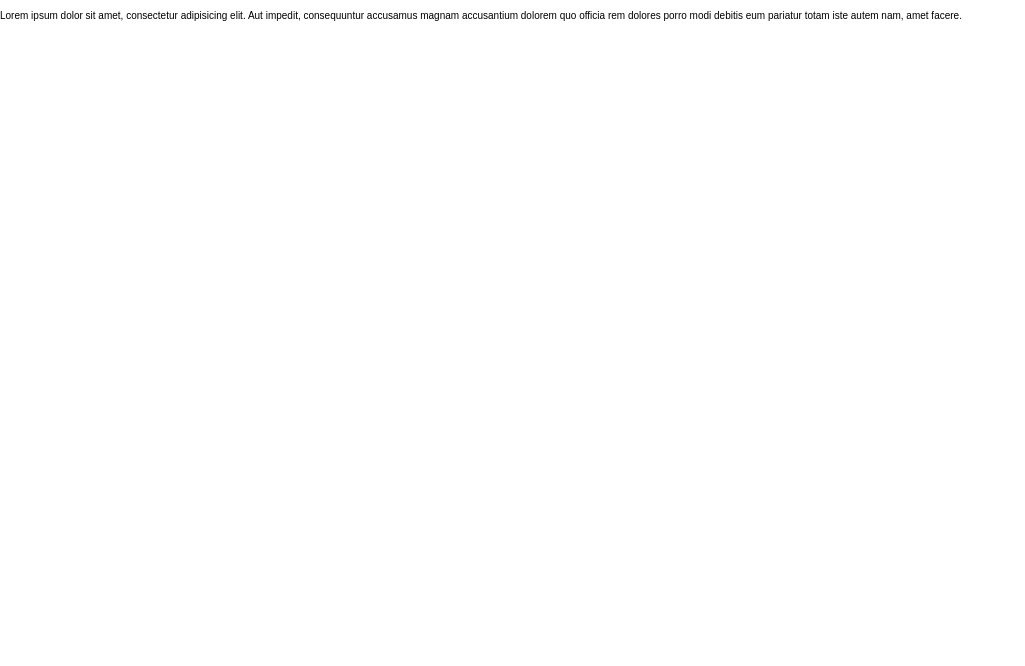
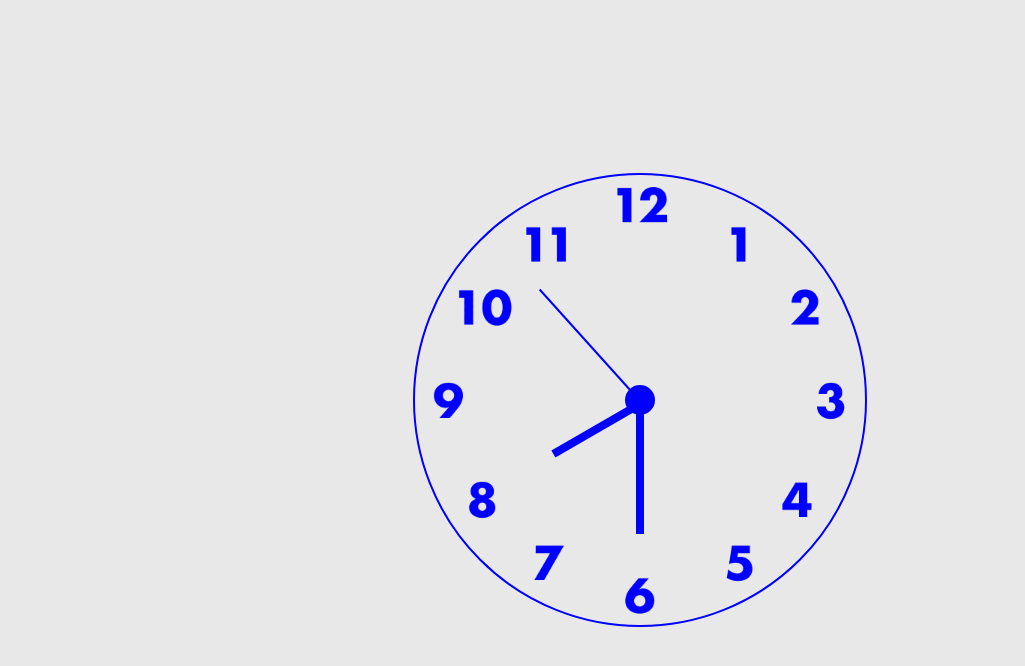
Before and after one commit to keellyp/JavaScript30, a plain HTML site: page cssclock/index.html in a window 1280 px wide. Shown: the whole page, without its empty margins (0-1025 px from the left). Drawn offline with Linux system fonts and the light colour scheme.

Commit message:
:sparkles: Create clock
Signed-off-by: keellyp <kelly.phan@hetic.net>

```diff
--- a/cssclock/index.html
+++ b/cssclock/index.html
@@ -7,7 +7,14 @@
 </head>
 <body>
 
-<p>Lorem ipsum dolor sit amet, consectetur adipisicing elit. Aut impedit, consequuntur accusamus magnam accusantium dolorem quo officia rem dolores porro modi debitis eum pariatur totam iste autem nam, amet facere.</p>
+    <div class="clock">
+        <div class="clock-face">
+            <div class="hand hand-sec"></div>
+            <div class="hand hand-min"></div>
+            <div class="hand hand-hours"></div>
+        </div>
+    </div>
+
     <script type="text/javascript" src="main.js"></script>
 </body>
 </html>
--- a/cssclock/main.js
+++ b/cssclock/main.js
@@ -0,0 +1,22 @@
+const handSeconds = document.querySelector('.hand-sec');
+const handMinutes = document.querySelector('.hand-min');
+const handHours = document.querySelector('.hand-hours');
+
+function setDate()
+{
+    const now = new Date();
+
+    const seconds = now.getSeconds();
+    const secondsDegrees = (seconds * 360 / 60) - 90;
+    handSeconds.style.transform = `rotate(${secondsDegrees}deg)`;
+
+    const minutes = now.getMinutes();
+    const minutesDegrees = (minutes * 360 / 60 ) - 90;
+    handMinutes.style.transform = `rotate(${minutesDegrees}deg)`;
+
+    const hours = now.getHours();
+    const hoursDegrees = (hours * 360 / 12 ) - 90;
+    handHours.style.transform = `rotate(${hoursDegrees}deg)`;
+}
+
+setInterval(setDate, 1000);
--- a/cssclock/style.css
+++ b/cssclock/style.css
@@ -6,4 +6,62 @@ body
     font-family: 'Montserrat', sans-serif;
     padding: 0;
     margin: 0;
+    background-color: rgb(232, 232, 232);
 }
+.clock
+{
+    width: 100%;
+    height: 100%;
+    display: flex;
+    flex: 1;
+    justify-content: center;
+    align-items: center;
+}
+.clock-face
+{
+    width: 45rem;
+    height: 45rem;
+    border-radius: 45rem;
+    border: 2px solid rgb(0, 0, 255);
+    background: url("clock.png") no-repeat center;
+    background-size: 100%;
+    position: relative;
+}
+.clock-face::after
+{
+    content: '';
+    position: absolute;
+    top: 50%;
+    left: 50%;
+    transform: translate(-50%, -50%);
+    width: 3rem;
+    height: 3rem;
+    border-radius: 3rem;
+    background-color: rgb(0, 0, 255);
+}
+.hand
+{
+    position: absolute;
+    top: 50%;
+    left: 50%;
+    transform: translateY(-50%) rotate(-90deg);
+    transform-origin: left;
+    background-color: rgb(0, 0, 255);
+    transition: all 0.05s;
+    transition-timing-function: cubic-bezier(0.1, 2.7, 0.58, 1);
+}
+.hand-sec
+{
+    width: 15rem;
+    height: 0.2rem;
+}
+.hand-min
+{
+    width: 13rem;
+    height: 0.8rem;
+}
+.hand-hours
+{
+    width: 10rem;
+    height: 0.8rem;
+}
```
Also changed, not shown: cssclock/clock.png (added).
